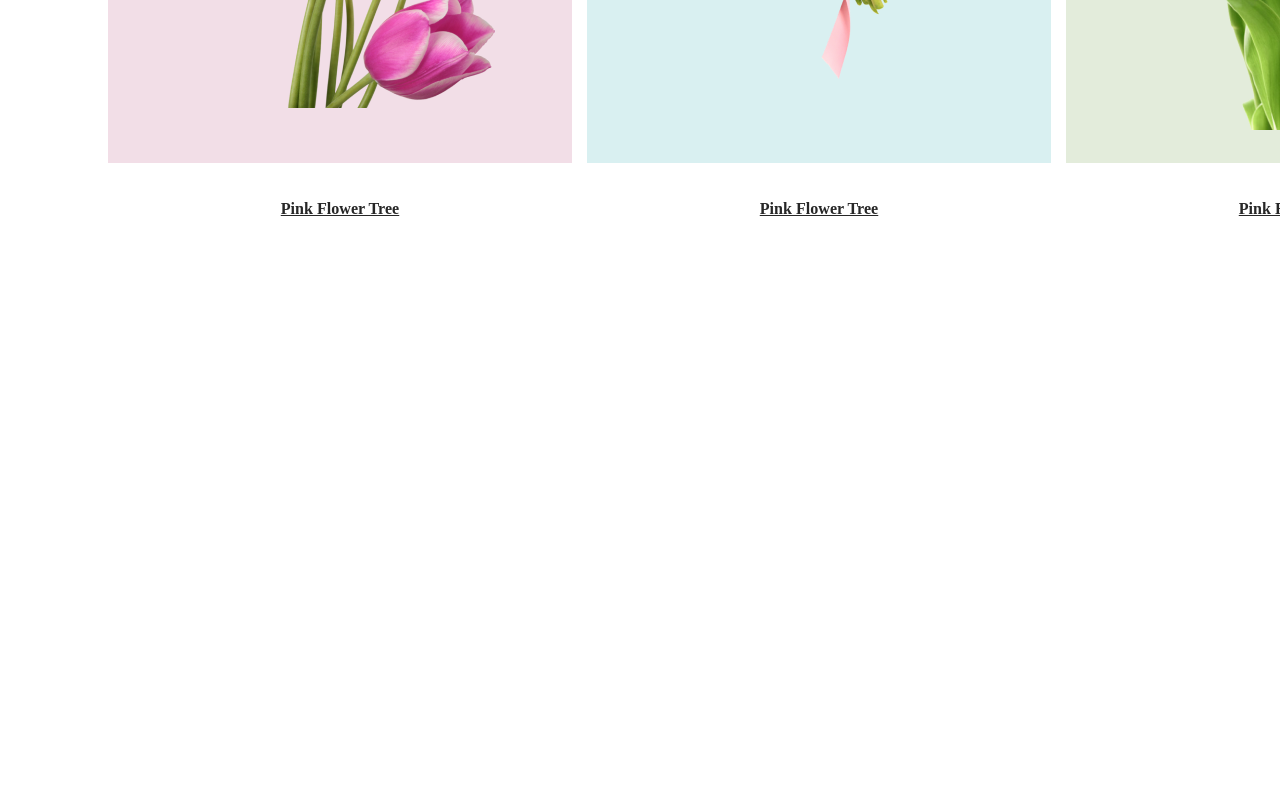
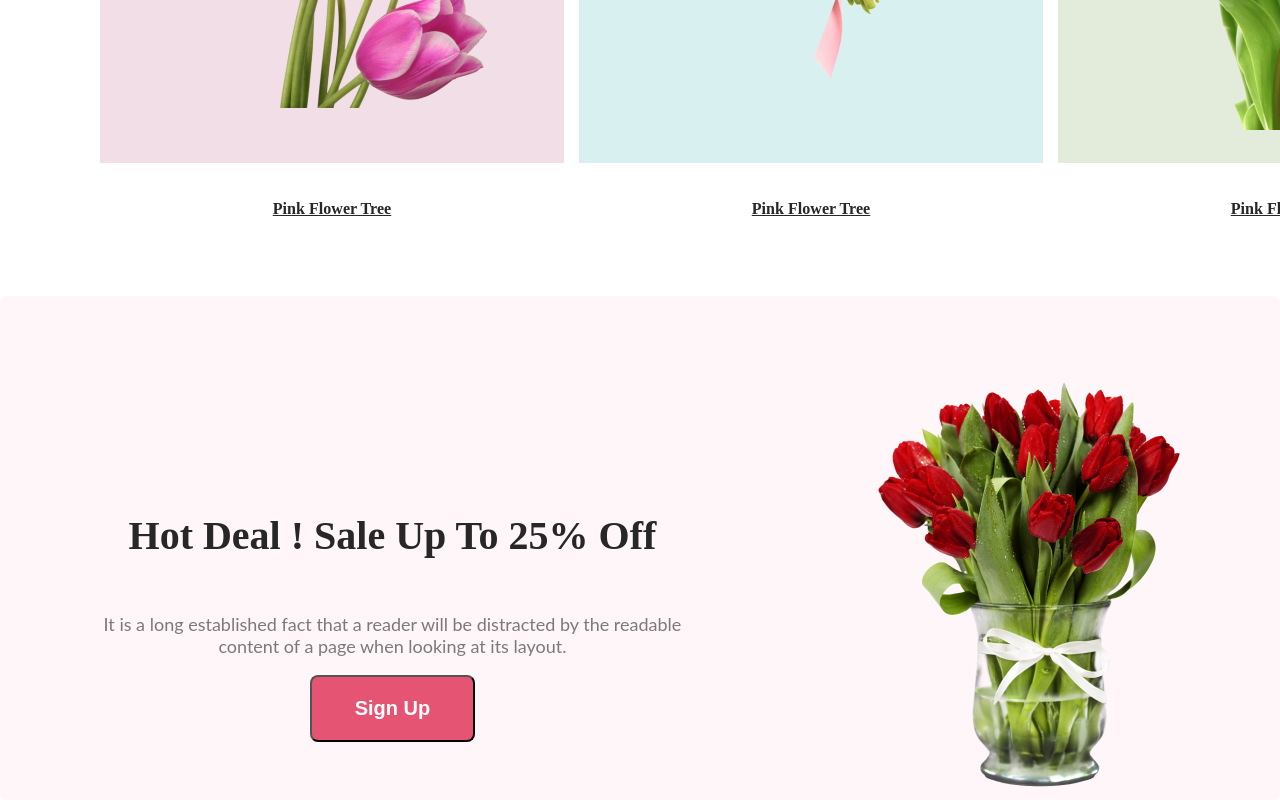
Before and after one commit to Saeedkpi/Assignment-1-test, a plain HTML site: page test.html in a window 1280 px wide. Shown: the part 584-1384 px from the top of the page. Before the commit the page ends 880 px from the top, so only its background shows below. Drawn offline with Linux system fonts and the light colour scheme.

Commit message:
sign up section 70% complete

```diff
--- a/test.css
+++ b/test.css
@@ -70,3 +70,43 @@
     font-style: normal;
     font-weight: 400;
 }
+/* Shape section with title-description complete */
+/* Now Start sign up with title description & photo. Ok */
+.sign-up-section-container {
+    max-width: 1920px;
+    max-height: 610px;
+    border-radius: 8px;
+    background: rgba(229, 84, 115, 0.05);
+}
+.sign-up-title {
+    color: #272727;
+    /* font-family: Lato; */
+    font-size: 40px;
+    /* font-style: normal; */
+    font-weight: 800;
+    /* line-height: normal; */
+}
+.sign-up-section-container {
+    display: flex;
+    justify-content: space-around;
+    align-items: center;
+    margin-top: 20px;
+    padding-top: 80px;
+
+}
+.sign-up-paragraph {
+    color: rgba(39, 39, 39, 0.60);
+/* text-align: center; */
+    font-family: Lato;
+    font-size: 18px;
+/* font-style: normal; */
+    font-weight: 400;
+/* line-height: 30px; */
+}
+.sign-title-details-btn {
+    text-align: center;
+    margin: 0px 15px;
+    /* padding: 20px; */
+    padding-top: 25px;
+}
+/* Sign-up-section complete  */
--- a/test.html
+++ b/test.html
@@ -5,6 +5,7 @@
     <meta name="viewport" content="width=device-width, initial-scale=1.0">
     <title>Shape</title>
     <link rel="stylesheet" href="test.css">
+    <link rel="stylesheet" href="style.css">
 </head>
 <body>
     <!-- <div class="shape-title">
@@ -42,6 +43,18 @@
             </div>
         </div>
     </section>
+    <div class="sign-up-section-container">
+        <div class="sign-title-details-btn">
+            <h4 class="sign-up-title">Hot Deal ! Sale Up To 25% Off</h4>
+            <p class="sign-up-paragraph">
+                It is a long established fact that a reader will be distracted by the readable <br> content of a page when looking at its layout.
+            </p>
+            <button class="btn">Sign Up</button>
+        </div>
+        <div class="sign-beside-photo">
+            <img src="./Flower Asset/pngwing 8.png" alt="">
+        </div>
+    </div>
 </main>
 </body>
 </html>
```
